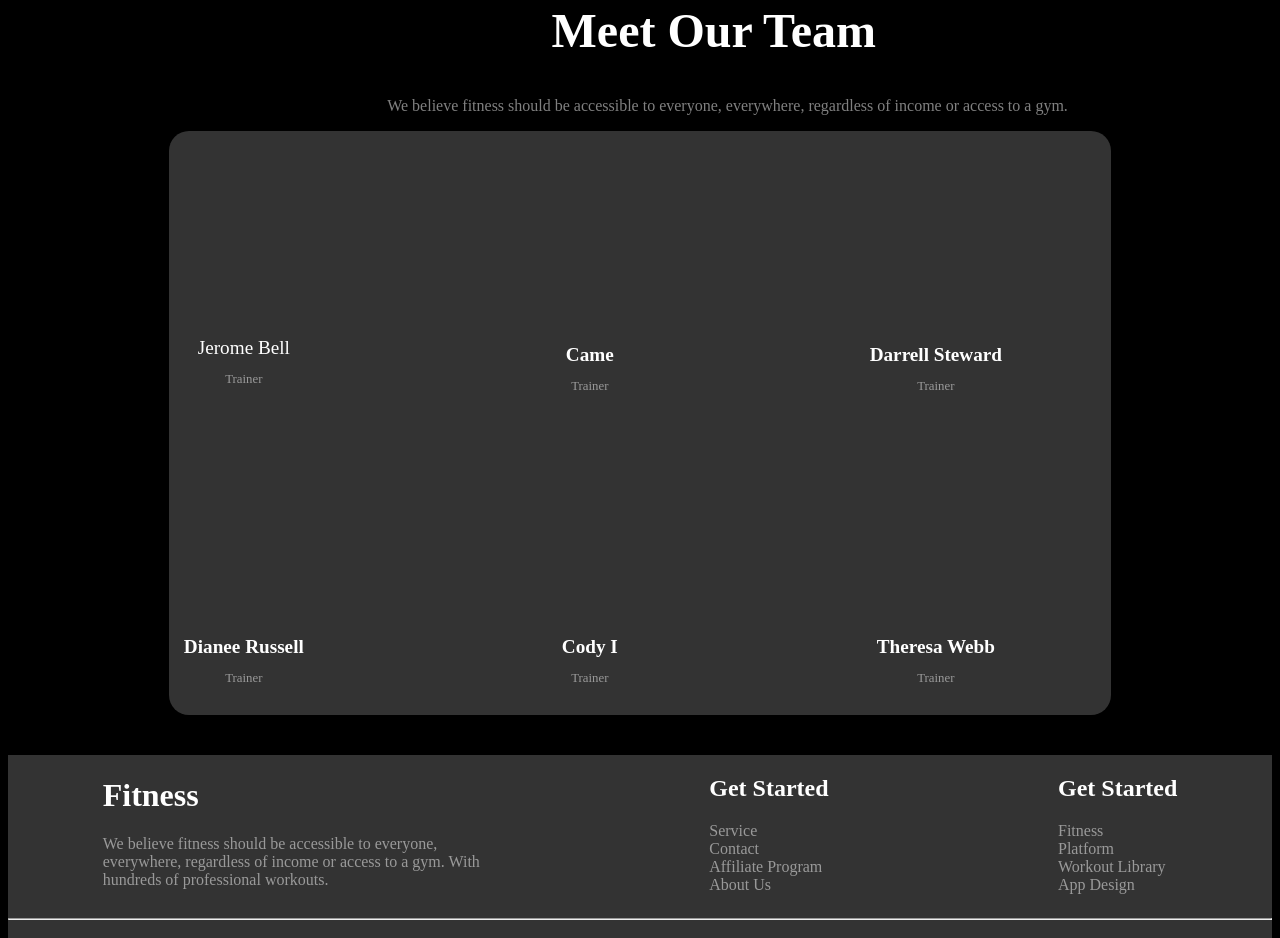
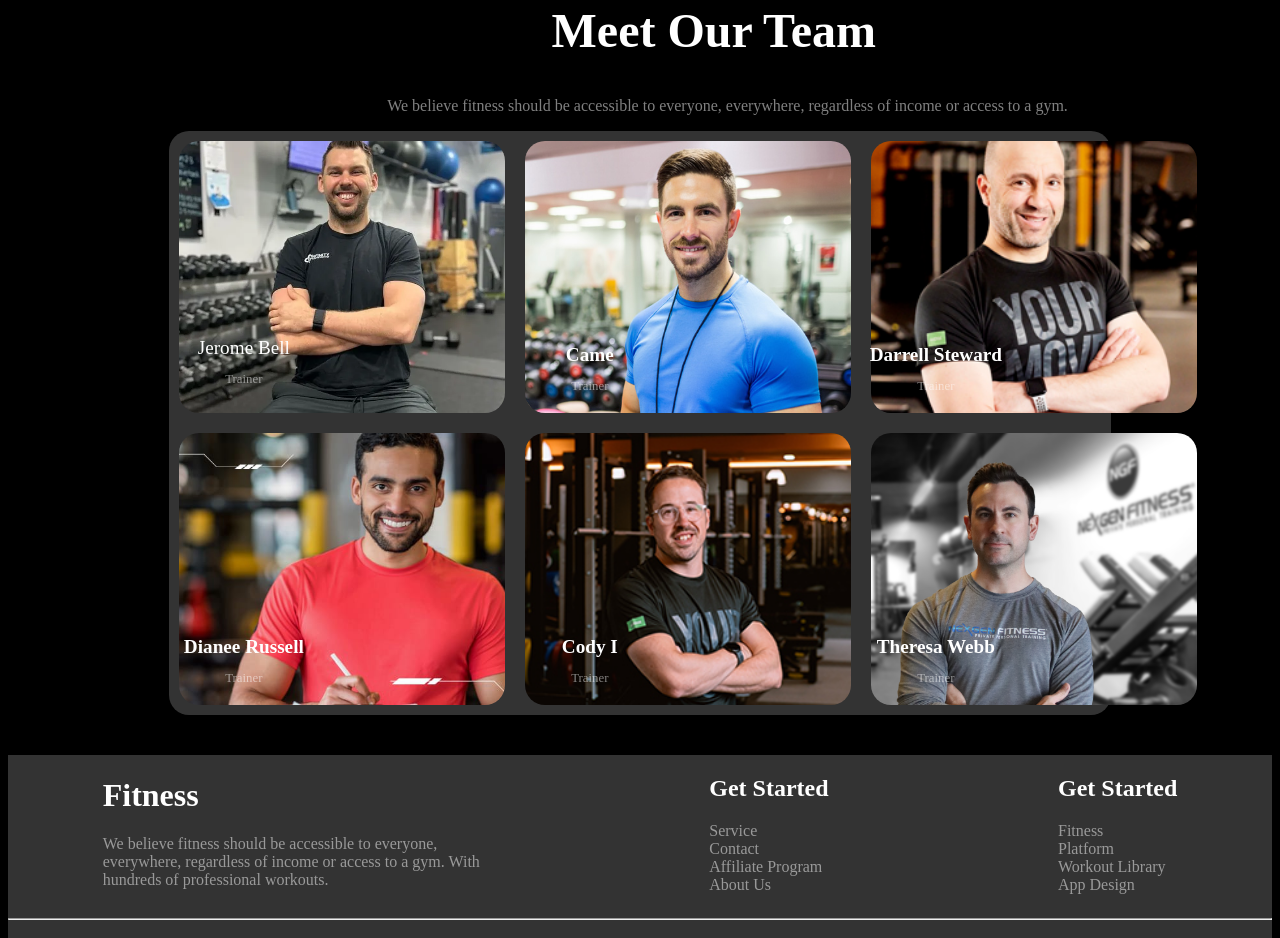
Before and after one commit to JunaidMokit/Fitness-Website, a plain HTML site: page index.html in a window 1280 px wide. Shown: the part 2293-3231 px from the top of the page. Drawn offline with Linux system fonts and the light colour scheme; the site is published under a folder, as on GitHub Pages, so addresses that start at the root find nothing; a web font is replaced by a local one.

```diff
--- a/Style/styles.css
+++ b/Style/styles.css
@@ -466,42 +466,42 @@ input, select {
     overflow: visible;
 }
 .td-1{
-    background-image: url('/images/trainer1.png');
+    background-image: url('../images/trainer1.png');
     background-size: cover;
     background-position: center;
     position: relative;
 
 }
 .td-2{
-    background-image: url('/images/trainer2.png');
+    background-image: url('../images/trainer2.png');
     background-size: cover;
     background-position: center;
     position: relative;
 
 }
 .td-3{
-    background-image: url('/images/trainer3.png');
+    background-image: url('../images/trainer3.png');
     background-size: cover;
     background-position: center;
     position: relative;
 
 }
 .td-4{
-    background-image: url('/images/trainer4.png');
+    background-image: url('../images/trainer4.png');
     background-size: cover;
     background-position: center;
     position: relative;
 
 }
 .td-5{
-    background-image: url('/images/trainer5.png');
+    background-image: url('../images/trainer5.png');
     background-size: cover;
     background-position: center;
     position: relative;
 
 }
 .td-6{
-    background-image: url('/images/trainer6.png');
+    background-image: url('../images/trainer6.png');
     background-size: cover;
     background-position: center;
     position: relative;
@@ -689,5 +689,9 @@ input, select {
 
 
 }
+.l-f{
+    margin-left: 20%;
 
 }
+
+}
```
